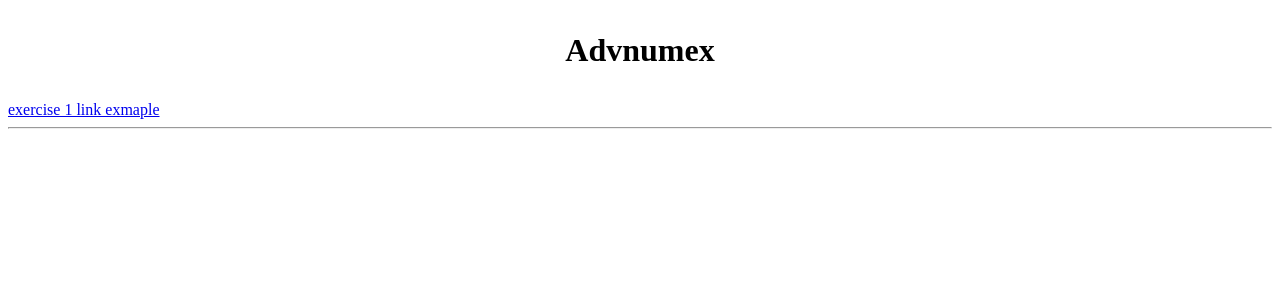
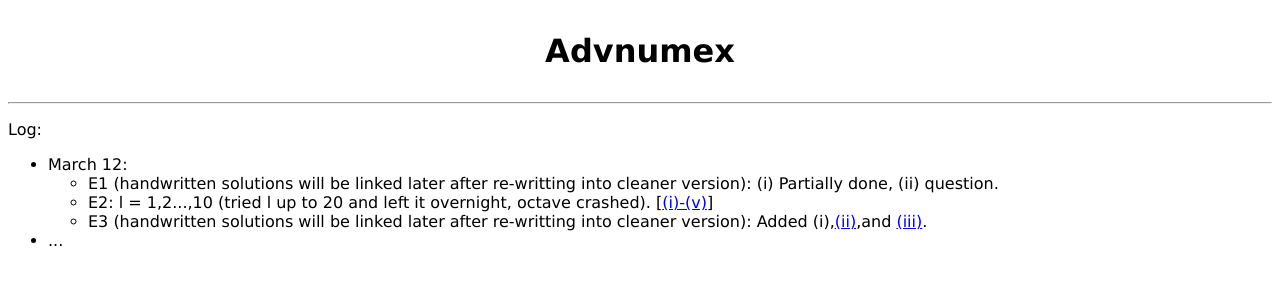
Before and after one commit to berylgithub/advnum, a plain HTML site: page index.html in a window 1280 px wide. Drawn offline with Linux system fonts and the light colour scheme.

Commit message:
added E1,E2,E3

```diff
--- a/index.html
+++ b/index.html
@@ -1,12 +1,30 @@
 <!DOCTYPE html>
 <html>
+<style>
+	p {
+		font-family: verdana;
+	}
+	li {
+		font-family: verdana;
+	}
+</style>
 <HEAD>
   <TITLE>Advnumex</TITLE>
 </HEAD>
 <H1><P ALIGN=CENTER>Advnumex</H1>
+<HR>
 <body>
-<A HREF="https://berylgithub.github.io/advnum/exer1ex.html">
-exercise 1 link exmaple</A>
-<HR>
+	<P>Log:
+	<ul>
+	  <li>March 12:
+		<ul>
+		  <li>E1 (handwritten solutions will be linked later after re-writting into cleaner version): (i) Partially done, (ii) question. </li>
+		  <li>E2: l = 1,2...,10 (tried l up to 20 and left it overnight, octave crashed). [<A HREF="1_ev/res/e2_l=5 2021-03-11 125315.png">(i)-(v)</A>]</li>
+		  <li>E3 (handwritten solutions will be linked later after re-writting into cleaner version): Added (i),<A HREF="1_ev/E3.m">(ii)</A>,and <A HREF="1_ev/E3.m">(iii)</A>.
+		</ul>
+	  </li>
+	<li>...</li>
+	</P>
+	</ul>
 </body>
 </html>
```
